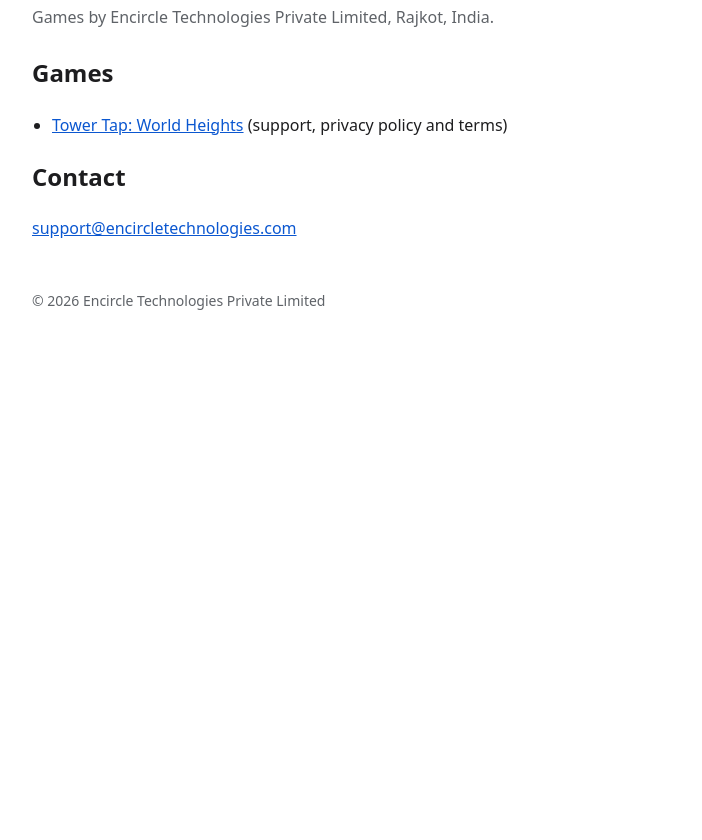
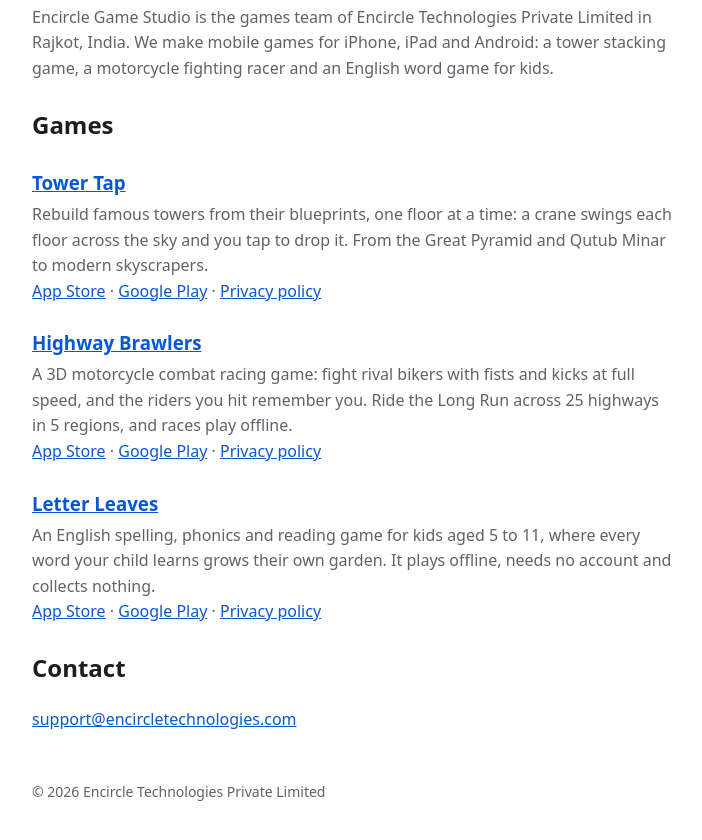
Before and after one commit to encircle-game-studio/encircle-game-studio.github.io, a plain HTML site: page index.html in a window 1280 px wide. Shown: the part 96-936 px from the top of the page, without its empty margins (288-990 px from the left). Before the commit the page ends 800 px from the top, so only its background shows below. Drawn offline with Linux system fonts and the light colour scheme.

Commit message:
Home page lists all three games; add robots.txt and sitemap.xml (#1)
Google listed no pages from this site. The home page linked only Tower Tap,
and there was no sitemap. Page text from the ASO agent.

Co-authored-by: Rahul Tulsiyani <rahultencircle@users.noreply.github.com>
Co-authored-by: Claude Fable 5.2 <noreply@anthropic.com>

```diff
--- a/index.html
+++ b/index.html
@@ -3,14 +3,16 @@
 <head>
 <meta charset="utf-8">
 <meta name="viewport" content="width=device-width, initial-scale=1">
-<title>Encircle Game Studio</title>
-<meta name="description" content="Games by Encircle Technologies Private Limited.">
+<title>Encircle Game Studio: Tower Tap, Highway Brawlers</title>
+<meta name="description" content="Encircle Technologies, Rajkot, India, makes mobile games for iPhone, iPad and Android: Tower Tap, Highway Brawlers and the kids word game Letter Leaves.">
+<link rel="canonical" href="https://encircle-game-studio.github.io/">
 <style>
   :root { --bg:#ffffff; --fg:#1d1d1f; --muted:#5f6368; --link:#0b57d0; }
   @media (prefers-color-scheme: dark) { :root { --bg:#121212; --fg:#f1f1f1; --muted:#a0a0a0; --link:#8ab4f8; } }
   body { margin:0; background:var(--bg); color:var(--fg); font:16px/1.6 system-ui,-apple-system,Segoe UI,Roboto,sans-serif; }
   main { max-width:640px; margin:0 auto; padding:48px 16px; }
   h1 { font-size:28px; margin:0 0 8px; }
+  h3 { margin:24px 0 4px; }
   p { color:var(--muted); margin:0 0 24px; }
   a { color:var(--link); }
   ul { padding-left:20px; }
@@ -20,11 +22,17 @@
 <body>
 <main>
   <h1>Encircle Game Studio</h1>
-  <p>Games by Encircle Technologies Private Limited, Rajkot, India.</p>
+  <p>Encircle Game Studio is the games team of Encircle Technologies Private Limited in Rajkot, India. We make mobile games for iPhone, iPad and Android: a tower stacking game, a motorcycle fighting racer and an English word game for kids.</p>
   <h2>Games</h2>
-  <ul>
-    <li><a href="towertap/">Tower Tap: World Heights</a> (support, privacy policy and terms)</li>
-  </ul>
+  <h3><a href="towertap/">Tower Tap</a></h3>
+  <p>Rebuild famous towers from their blueprints, one floor at a time: a crane swings each floor across the sky and you tap to drop it. From the Great Pyramid and Qutub Minar to modern skyscrapers.<br>
+  <a href="https://apps.apple.com/app/id6822339744">App Store</a> · <a href="https://play.google.com/store/apps/details?id=com.encircletechnologies.towertap">Google Play</a> · <a href="towertap/privacy.html">Privacy policy</a></p>
+  <h3><a href="highwaybrawlers/">Highway Brawlers</a></h3>
+  <p>A 3D motorcycle combat racing game: fight rival bikers with fists and kicks at full speed, and the riders you hit remember you. Ride the Long Run across 25 highways in 5 regions, and races play offline.<br>
+  <a href="https://apps.apple.com/app/id6826563490">App Store</a> · <a href="https://play.google.com/store/apps/details?id=com.encircletechnologies.highwaybrawlers">Google Play</a> · <a href="highwaybrawlers/privacy.html">Privacy policy</a></p>
+  <h3><a href="letterleaves/">Letter Leaves</a></h3>
+  <p>An English spelling, phonics and reading game for kids aged 5 to 11, where every word your child learns grows their own garden. It plays offline, needs no account and collects nothing.<br>
+  <a href="https://apps.apple.com/app/id6826751732">App Store</a> · <a href="https://play.google.com/store/apps/details?id=com.encircletechnologies.letterleaves">Google Play</a> · <a href="letterleaves/privacy.html">Privacy policy</a></p>
   <h2>Contact</h2>
   <p><a href="mailto:support@encircletechnologies.com">support@encircletechnologies.com</a></p>
   <footer>&copy; 2026 Encircle Technologies Private Limited</footer>
```
Also changed, not shown: sitemap.xml (added, +13 -0 lines), robots.txt (added).
